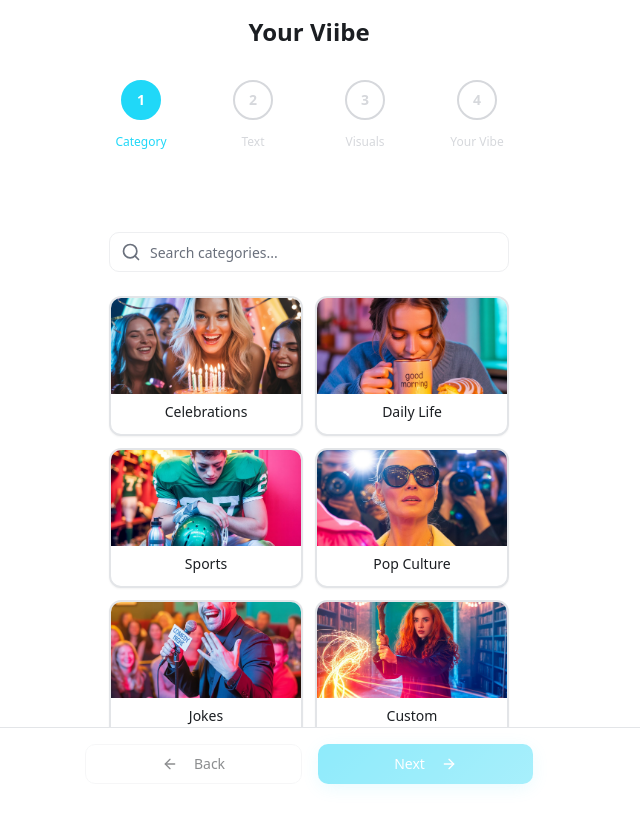
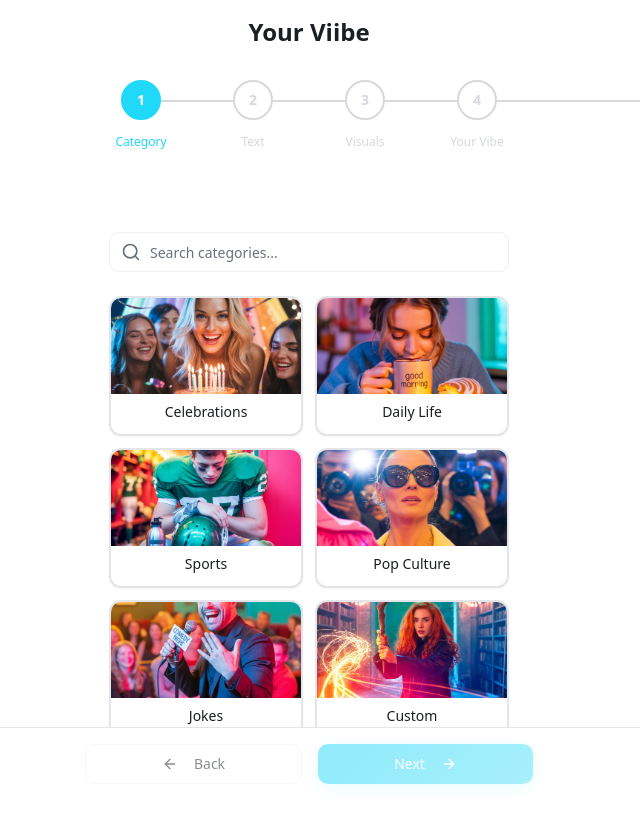
Before and after one commit to mrviibes/snappy-step-form, a React (Vite) app: page / in a window 1280 px wide. Shown: the top 826 px of the page, without its empty margins (331-971 px from the left). Built offline with nearby package versions, Linux system fonts and the light colour scheme; the HTML template or start-up script is replaced by a standard one.

Commit message:
Add lines between step indicators

```diff
--- a/src/components/StepIndicator.tsx
+++ b/src/components/StepIndicator.tsx
@@ -19,18 +19,18 @@ export default function StepIndicator({
 }: StepIndicatorProps) {
   return (
     <div className="mb-8">
-      <div className="flex items-center justify-between">
+      <div className="relative flex items-center justify-between">
         {steps.map((step, index) => {
           const isActive = step.id === currentStep;
           const isCompleted = isStepCompleted(step.id);
           const isPast = step.id < currentStep;
 
           return (
-            <div key={step.id} className="flex flex-col items-center flex-1">
+            <div key={step.id} className="flex flex-col items-center flex-1 relative">
               {/* Step Circle */}
               <div
                 className={cn(
-                  "flex h-10 w-10 items-center justify-center rounded-full border-2 transition-all duration-300 ease-smooth",
+                  "flex h-10 w-10 items-center justify-center rounded-full border-2 transition-all duration-300 ease-smooth relative z-10 bg-background",
                   {
                     "border-step-active bg-step-active text-white": isActive,
                     "border-step-completed bg-step-completed text-white":
@@ -67,17 +67,16 @@ export default function StepIndicator({
               {index < steps.length - 1 && (
                 <div
                   className={cn(
-                    "absolute top-5 h-0.5 transition-colors duration-300",
-                    "hidden sm:block", // Hide on mobile for cleaner look
+                    "absolute top-5 h-0.5 transition-colors duration-300 z-0",
                     {
                       "bg-step-completed": isPast,
                       "bg-step-inactive": !isPast,
                     }
                   )}
                   style={{
-                    left: `${((index + 1) / steps.length) * 100 - 50 / steps.length}%`,
-                    width: `${100 / steps.length}%`,
-                    zIndex: -1,
+                    left: "50%",
+                    right: `-${100 / steps.length}%`,
+                    width: `calc(100vw / ${steps.length} - 20px)`,
                   }}
                 />
               )}
```
